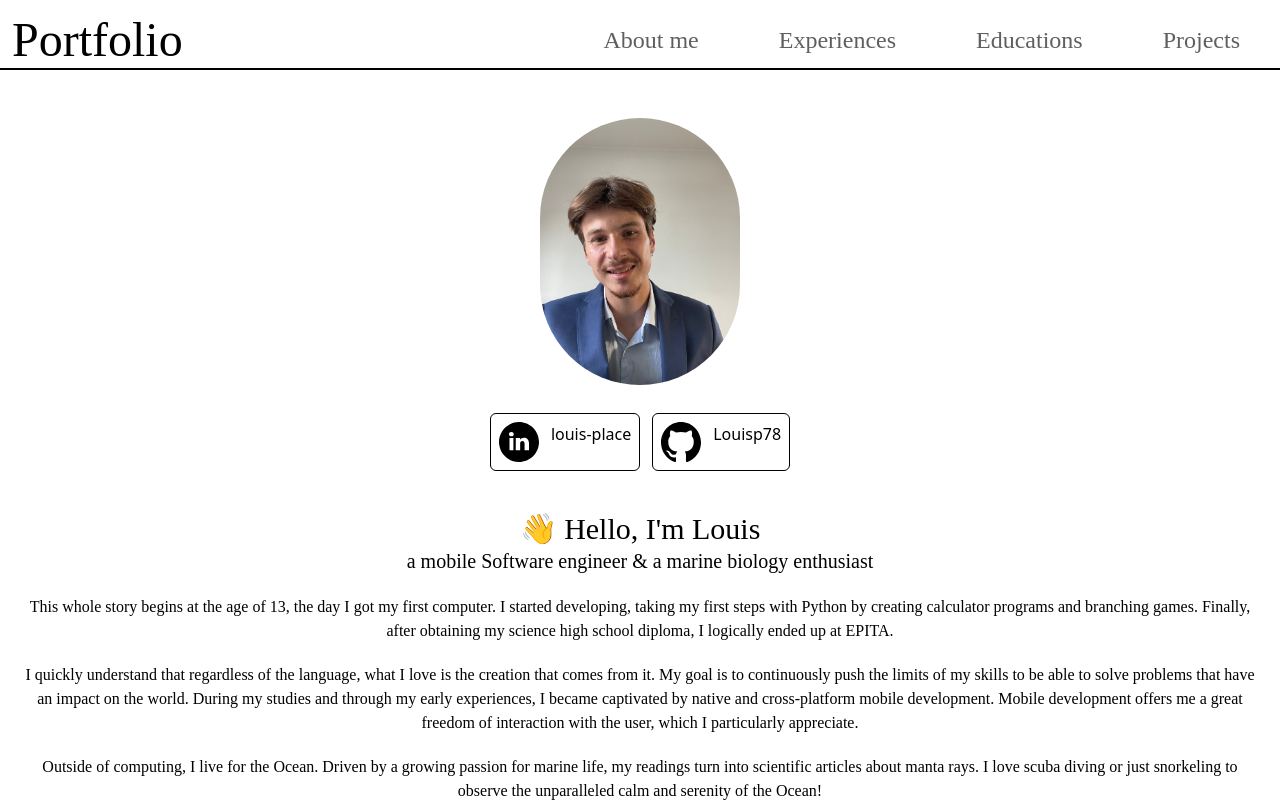
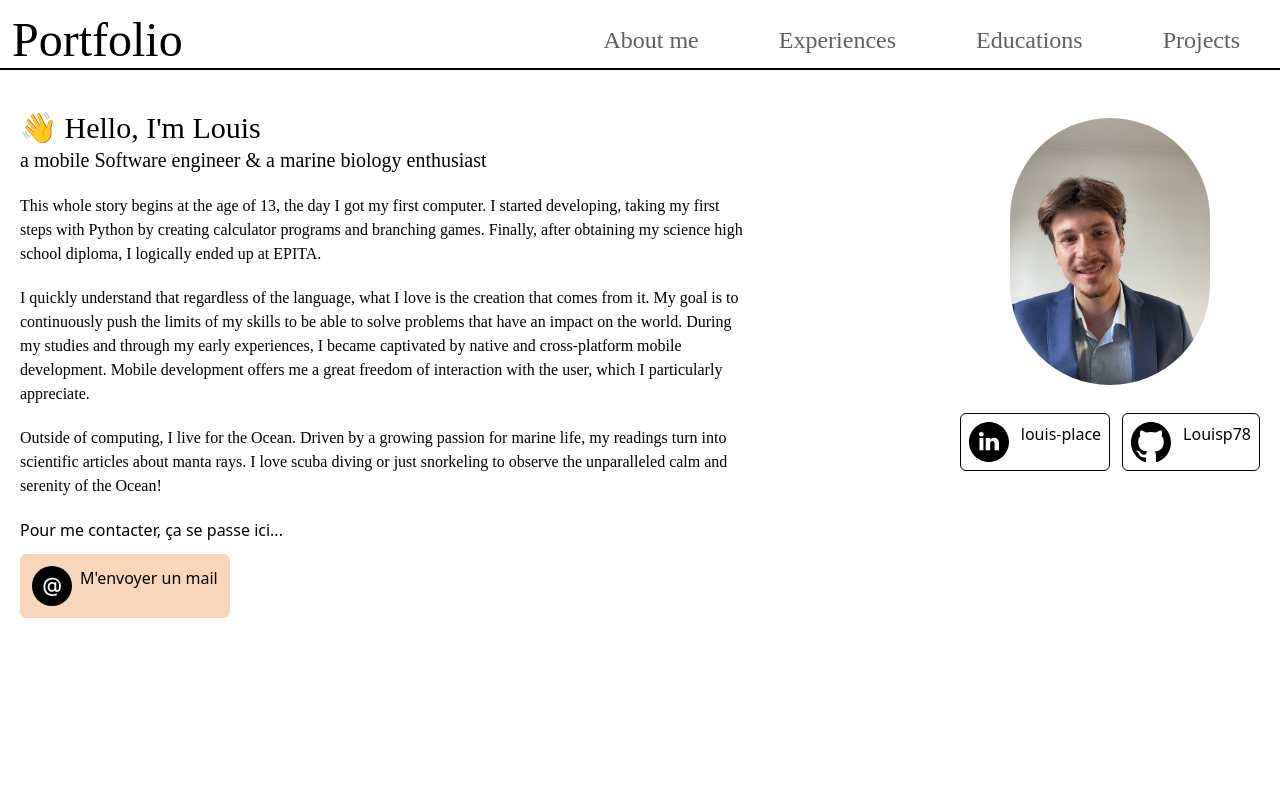
Before and after one commit to Louisp78/portfolioV2, a Nuxt app: page / in a window 1280 px wide. Shown: the top 802 px of the page. Built offline with nearby package versions, Linux system fonts and the light colour scheme.

Commit message:
feat: beginning of desktop version of about me

```diff
--- a/app.vue
+++ b/app.vue
@@ -1,5 +1,6 @@
 <script setup lang="ts">
 // TODO: find implement OG with the corresponding plugin
+// TODO: Get the robots.txt file
 useSeoMeta({
   title: 'Louis Place - Mobile Software Engineer & Marine Biology Enthusiast Portfolio',
   ogTitle: 'Louis Place - Mobile Software Engineer & Marine Biology Enthusiast Portfolio',
--- a/pages/index.vue
+++ b/pages/index.vue
@@ -5,8 +5,8 @@ definePageMeta({
 </script>
 
 <template>
-  <div class="pb-20">
-    <section class="flex flex-col items-center text-center mt-12">
+  <div class="flex flex-col lg:flex-row-reverse lg:justify-between pb-20">
+    <section class="flex flex-col items-center mt-12">
       <NuxtImg
         src="/img/me.jpeg"
         class="rounded-full mb-7"
@@ -24,7 +24,10 @@ definePageMeta({
               target="_blank"
               class="nav-item"
             >
-              <NuxtImg src="/img/linkedin-logo.svg" alt="Linkedin"/>
+              <NuxtImg
+                src="/img/linkedin-logo.svg"
+                alt="Linkedin"
+              />
               <span>louis-place</span>
             </NuxtLink>
           </li>
@@ -34,25 +37,30 @@ definePageMeta({
               target="_blank"
               class="nav-item"
             >
-              <NuxtImg src="/img/github-logo.svg" alt="Github" />
+              <NuxtImg
+                src="/img/github-logo.svg"
+                alt="Github"
+              />
               <span>Louisp78</span>
             </NuxtLink>
           </li>
         </ul>
       </nav>
     </section>
-    <section class="mt-10  text-center">
+    <section class="mt-10  text-center lg:text-left max-w-3xl">
       <header class="pb-5">
         <h2>👋 Hello, I'm Louis</h2>
         <h3>a mobile Software engineer & a marine biology enthusiast</h3>
       </header>
-      <article class="flex flex-col gap-5 mb-5">
+      <article class="flex flex-col gap-5 mb-5 w-fit">
         <p>This whole story begins at the age of 13, the day I got my first computer. I started developing, taking my first steps with Python by creating calculator programs and branching games. Finally, after obtaining my science high school diploma, I logically ended up at EPITA.</p>
         <p>I quickly understand that regardless of the language, what I love is the creation that comes from it. My goal is to continuously push the limits of my skills to be able to solve problems that have an impact on the world. During my studies and through my early experiences, I became captivated by native and cross-platform mobile development. Mobile development offers me a great freedom of interaction with the user, which I particularly appreciate.</p>
         <p>Outside of computing, I live for the Ocean. Driven by a growing passion for marine life, my readings turn into scientific articles about manta rays. I love scuba diving or just snorkeling to observe the unparalleled calm and serenity of the Ocean!</p>
       </article>
-      <div class="flex flex-col items-center gap-3 text-center">
-        <p class="font-inconsolata font-medium">Pour me contacter, ça se passe ici...</p>
+      <div class="flex flex-col items-center gap-3 text-center lg:text-left lg:items-start">
+        <p class="font-inconsolata font-medium">
+          Pour me contacter, ça se passe ici...
+        </p>
         <NuxtLink class="flex gap-2 p-3 font-inconsolata font-medium bg-sand rounded-md w-fit">
           <NuxtImg src="/img/email-logo.svg" />
           <span>
@@ -67,7 +75,6 @@ definePageMeta({
 <style scoped lang="postcss">
 .nav-item {
     @apply flex gap-3 p-2 font-inconsolata font-medium border rounded-md;
-
   }
 ul {
     @apply flex flex-row gap-3;
```
